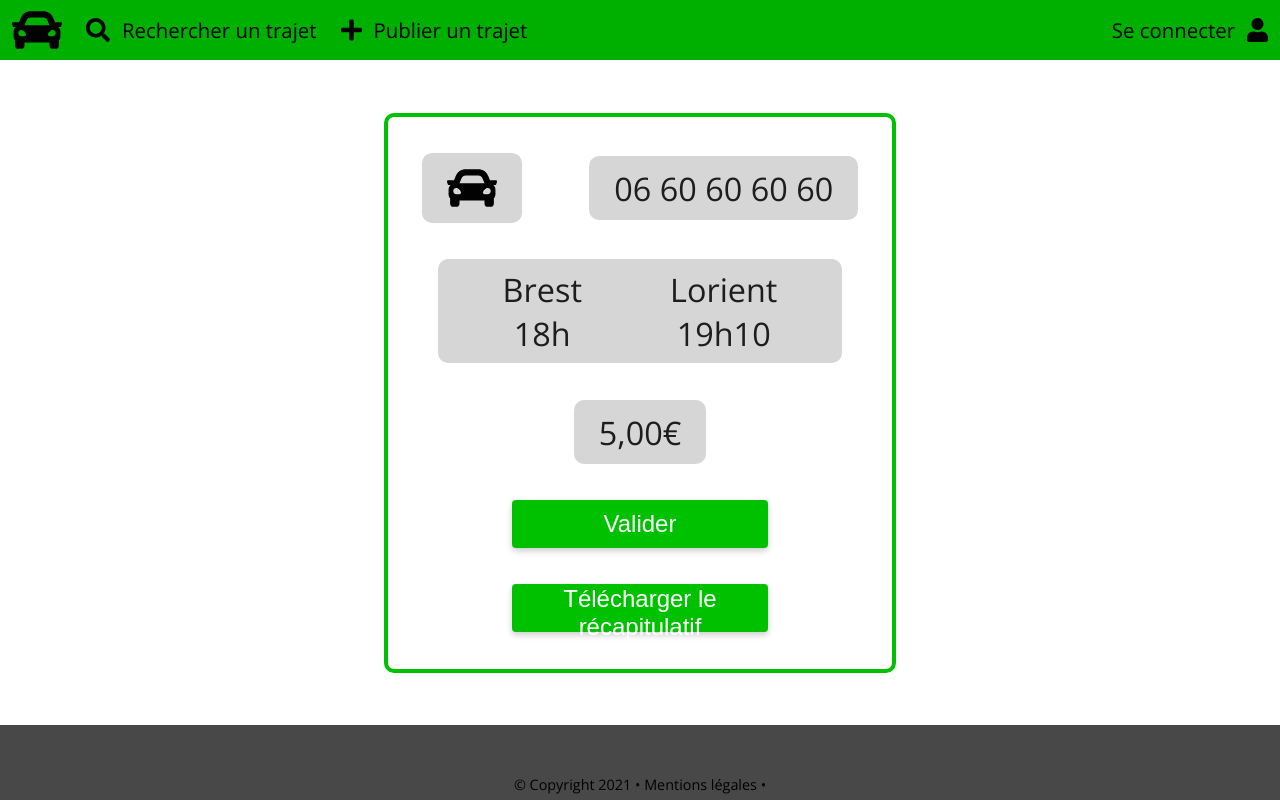
After one commit to Elzapat/projet-web-cir2, a PHP site: page /public/valid.html in a window 1280 px wide. The commit adds this page. Run offline with PHP 8.4, Linux system fonts and the light colour scheme; data that the repository does not hold is empty.

Commit message:
test connect publish page

```diff
--- a/public/css/button.css
+++ b/public/css/button.css
@@ -1,4 +1,4 @@
-button {
+button, .a-button {
     border: none;
     background: var(--accent-color);
     cursor: pointer;
@@ -10,7 +10,7 @@ button {
     width: 20vw;
 }
 
-button:active {
+button:active, .a-button:hover {
     font-size: 1.9rem;
-    transition: 0.05s ease;
+    transition: 0.4s ease;
 }
--- /dev/null
+++ b/public/css/valid.css
@@ -0,0 +1,57 @@
+body {
+    margin: 0;
+}
+
+main {
+    flex: 1;
+    background-color: var(--background-color);
+    display: flex;
+}
+
+#valid-div {
+    background-color: var(--background-color);
+    width: 40%;
+    height: 70vh;
+    margin: auto;
+    border-radius: 10px;
+    display: flex;
+    flex-direction: column;
+    justify-content: space-evenly;
+    transition: all 400ms ease;
+    color: var(--text-color);
+    border: 4px solid var(--accent-color);
+}
+
+.publish-row {
+    display: flex;
+    justify-content: space-around;
+    flex-direction: row;
+    transition: all 500ms ease;
+    text-align: center;
+}
+
+#loc {
+    width: 80%;
+}
+
+.text-valid {
+    background-color: rgb(214, 214, 214);
+    border-radius: 10px;
+    padding: 2%;
+    padding-left: 5%;
+    padding-right: 5%;
+    margin: auto;
+    color: rgb(29, 29, 29);
+    font-size: 2.7rem;
+}
+
+#logo {
+    width: 50px;
+    height: 50px;
+    padding: 0;
+    margin: 0;
+}
+
+button {
+
+}
--- /dev/null
+++ b/public/valid.html
@@ -0,0 +1,73 @@
+<html>
+    <head>
+        <meta charset="utf-8">
+        <meta name="viewport" content="width=device-width, initial-scale=1">
+
+        <!-- CSS Stylesheets -->
+        <link rel="stylesheet" href="css/constants.css">
+        <link rel="stylesheet" href="css/navbar.css">
+        <link rel="stylesheet" href="css/footer.css">
+        <link rel="stylesheet" href="css/valid.css">
+        <link rel="stylesheet" href="css/button.css">
+        <link rel="stylesheet" href="css/input.css">
+        <!-- Page icon -->
+        <link rel="icon" href="images/icon.svg">
+        <!-- Page font -->
+        <link href="https://fonts.googleapis.com/css?family=Open+Sans:300,400,700&display=swap" rel="stylesheet"/>
+
+        <!-- Script to manage cookies -->
+        <script src="js/cookies.js" defer></script>
+        <!-- Script to authenticate -->
+        <script src="js/authentification.js" defer></script>
+        <!-- Script to load the navbar and footer -->
+        <script src="js/load_navbar_and_footer.js" defer></script>
+        <!-- Script to manage the search form -->
+        <script src="js/search_trips.js" defer></script>
+
+    </head>
+    <body>
+        <nav class="navbar">
+        </nav>
+        <main>
+            <div id="valid-div">
+
+                <div class="publish-row">
+                    <a  class="text-valid">
+                        <svg id="logo" class="link-icon" aria-hidden="true" focusable="false" data-prefix="fas" data-icon="car" role="img" xmlns="http://www.w3.org/2000/svg" viewBox="0 0 512 512" class="svg-inline--fa fa-car fa-w-16 fa-9x"><path fill="currentColor" d="M499.99 176h-59.87l-16.64-41.6C406.38 91.63 365.57 64 319.5 64h-127c-46.06 0-86.88 27.63-103.99 70.4L71.87 176H12.01C4.2 176-1.53 183.34.37 190.91l6 24C7.7 220.25 12.5 224 18.01 224h20.07C24.65 235.73 16 252.78 16 272v48c0 16.12 6.16 30.67 16 41.93V416c0 17.67 14.33 32 32 32h32c17.67 0 32-14.33 32-32v-32h256v32c0 17.67 14.33 32 32 32h32c17.67 0 32-14.33 32-32v-54.07c9.84-11.25 16-25.8 16-41.93v-48c0-19.22-8.65-36.27-22.07-48H494c5.51 0 10.31-3.75 11.64-9.09l6-24c1.89-7.57-3.84-14.91-11.65-14.91zm-352.06-17.83c7.29-18.22 24.94-30.17 44.57-30.17h127c19.63 0 37.28 11.95 44.57 30.17L384 208H128l19.93-49.83zM96 319.8c-19.2 0-32-12.76-32-31.9S76.8 256 96 256s48 28.71 48 47.85-28.8 15.95-48 15.95zm320 0c-19.2 0-48 3.19-48-15.95S396.8 256 416 256s32 12.76 32 31.9-12.8 31.9-32 31.9z" class=""></path></svg>
+                    </a>
+                    <a class="text-valid">06 60 60 60 60</a>
+                </div>
+
+                <div class="publish-row">
+                    <div id="loc">
+                        <div class="publish-row text-valid">
+                            <div>
+                                <a>Brest</a><br>
+                                <a>18h</a>
+                            </div>
+                            <div>
+                                <a>Lorient</a><br>
+                                <a>19h10</a>
+                            </div>
+                        </div>
+                    </div>
+                </div>
+
+                <div class="publish-row">
+                    <a class="text-valid">5,00€</a>
+                </div>
+
+                <div class="publish-row">
+                    <button>Valider</button>
+                </div>
+
+                <div class="publish-row">
+                    <button>Télécharger le récapitulatif</button>
+                </div>
+
+            </div>
+        </main>
+        <footer class="footer">
+        </footer>
+    </body>
+</html>
```
Also changed, not shown: public/css/publish_trip.css (+25 -0 lines), public/js/publish.js (added, +25 -0 lines), public/publish_trip.html (+9 -2 lines), public/js/authentification.js (line endings or trailing spaces).
